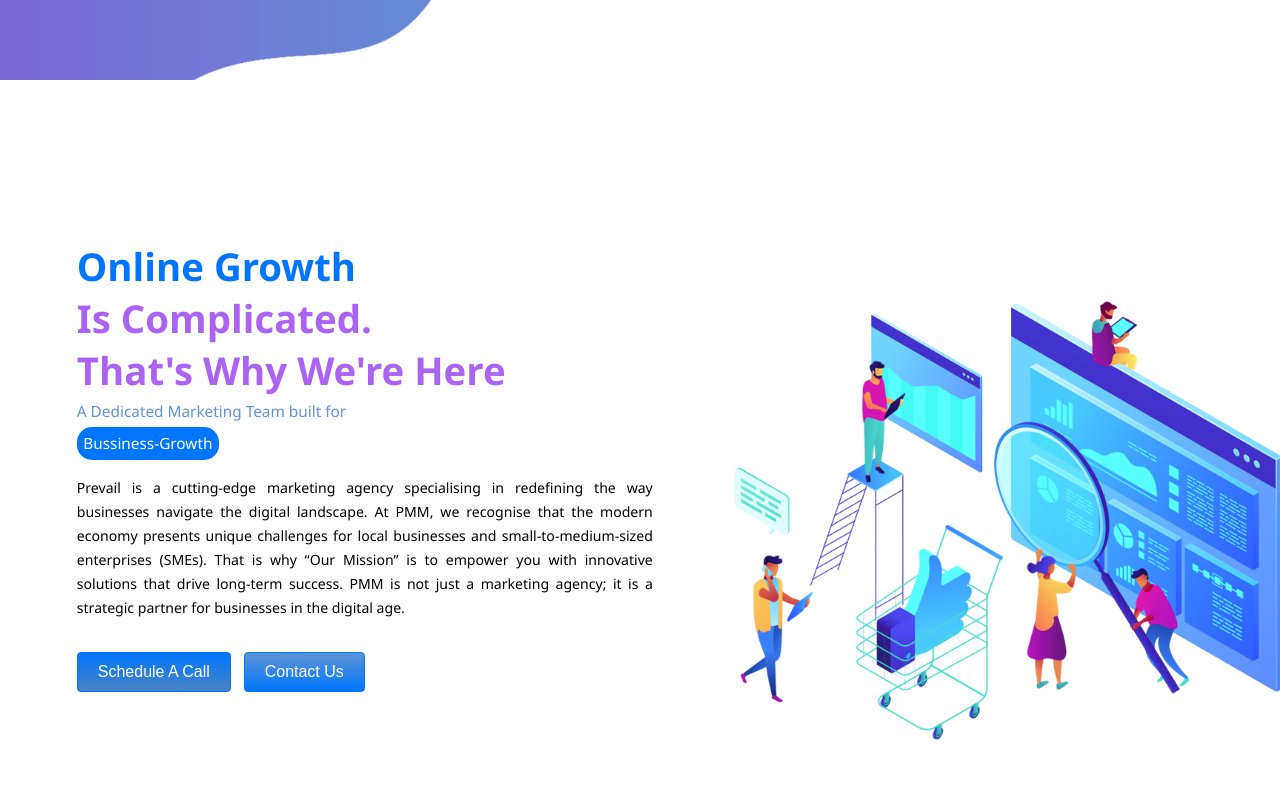
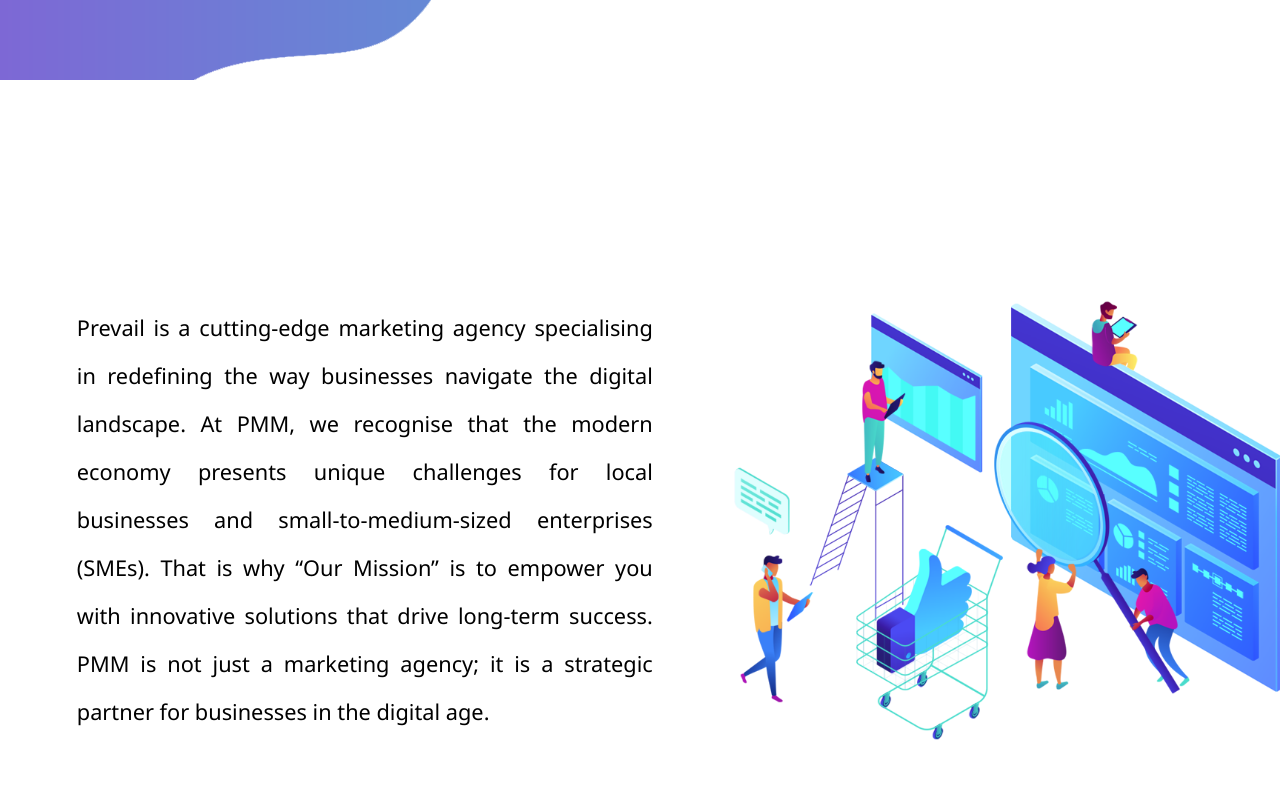
Before and after one commit to Umweltdev/prevailclient, a React (Vite) app: page / in a window 1280 px wide. Shown: the part 720-1520 px from the top of the page. Built offline with nearby package versions, Linux system fonts and the light colour scheme.

Commit message:
section2 | cutdown elements

```diff
--- a/src/components/Landing/SectionThree.jsx
+++ b/src/components/Landing/SectionThree.jsx
@@ -63,7 +63,7 @@
                 <img
                   src={data.icon}
                   alt={data.mainText}
-                  style={{ width: "3.5vw" }}
+                  style={{ width: "3vw" }}
                 />{" "}
                 {data.mainText}
               </h1>
@@ -74,6 +74,7 @@
                     alt=""
                     style={{
                       width: "2.5vw",
+                      cursor: "pointer",
                     }}
                   />
                 ) : (
@@ -82,14 +83,25 @@
                     alt=""
                     style={{
                       width: "2.5vw",
+                      cursor: "pointer",
                     }}
                   />
                 )}
               </div>
             </div>
 
+            {/* <hr style={{ width: "40vw" }} /> */}
+
             {isDescriptionVisible[index] && (
-              <p className="sThreeDropText">{data.subText}</p>
+              <p
+                className="sThreeDropText"
+                style={{
+                  maxHeight: isDescriptionVisible[index] ? "200px" : 0, // Set max height for smooth transition
+                  transition: "max-height 1s ease-in-out", // Apply transition effect
+                }}
+              >
+                {data.subText}
+              </p>
             )}
           </div>
         ))}
--- a/src/components/Landing/SectionTwo.jsx
+++ b/src/components/Landing/SectionTwo.jsx
@@ -8,14 +8,14 @@
   return (
     <div className="sTwoContainer">
       <div className="sTwoHero">
-        <h1 className="sTwoHeroText1">Online Growth</h1>
+        {/* <h1 className="sTwoHeroText1">Online Growth</h1>
         <h1 className="sTwoHeroText2">Is Complicated.</h1>
-        <h1 className="sTwoHeroText2">That's Why We're Here</h1>
+        <h1 className="sTwoHeroText2">That's Why We're Here</h1> */}
         <div className="sTwoBottomText">
-          <p className="sTwoHero1">
+          {/* <p className="sTwoHero1">
             A Dedicated Marketing Team built for{" "}
             <span className="sTwoHero1span">Bussiness-Growth</span>
-          </p>
+          </p> */}
           <p className="sTwoHero2">
             Prevail is a cutting-edge marketing agency specialising in
             redefining the way businesses navigate the digital landscape. At
@@ -25,10 +25,10 @@
             solutions that drive long-term success. PMM is not just a marketing
             agency; it is a strategic partner for businesses in the digital age.
           </p>
-          <div className="sTwoRightBtn">
+          {/* <div className="sTwoRightBtn">
             <button className="sTwoLeftBtn1">Schedule A Call</button>
             <button className="sTwoLeftBtn2">Contact Us</button>
-          </div>
+          </div> */}
         </div>
       </div>
 
--- a/src/components/Landing/assets/landing.css
+++ b/src/components/Landing/assets/landing.css
@@ -86,7 +86,7 @@
   background-position: center;
   background-repeat: no-repeat;
   background-size: cover;
-  margin-top: 5vh;
+  margin: 5vh 0;
 }
 
 .sTwoHero {
@@ -122,11 +122,13 @@
 
 .sTwoHero2 {
   width: 45vw;
-  line-height: 3vh;
+  line-height: 6vh;
   text-align: justify;
   margin-bottom: 4vh;
   margin-right: 4vw;
-  font-size: 1.1vw;
+  font-size: 1.7vw;
+  padding-top: 23vh ;
+  text-justify: distribute;
 }
 
 .sTwoRightBtn {
@@ -411,6 +413,11 @@
     width: 40vw;
   }
 
+  .s3line {
+    border: 1px solid black;
+    width: 5vw;
+  }
+
   .sTwoLeftBtn2 {
     color: white;
     background: linear-gradient(
@@ -588,7 +595,7 @@
   border-radius: 5px;
   color: white;
   font-size: var(--normal-text);
-  background-color: var(--dark-color);
+  background-color: var(--fourth-color);
 }
 
 /* SECTION FIVE */
@@ -978,13 +985,13 @@
   border: 3px solid var(--fourth-color);
   margin-top: 2vh;
   width: 15vw;
-  background: rgb(171, 99, 243);
   background: linear-gradient(
-    90deg,
-    rgba(171, 99, 243, 1) 0%,
-    rgba(0, 118, 255, 1) 5%,
-    rgba(94, 148, 211, 1) 95%,
-    rgba(94, 148, 211, 1) 100%
+    to right,
+    #6930c3 0%,
+    #310874 20%,
+    #1b073b 40%,
+    #0b001d 80%,
+    #000000 100%
   );
 }
 
```
Also changed, not shown: 1 other file (tests, documents, lock files or other folders).
